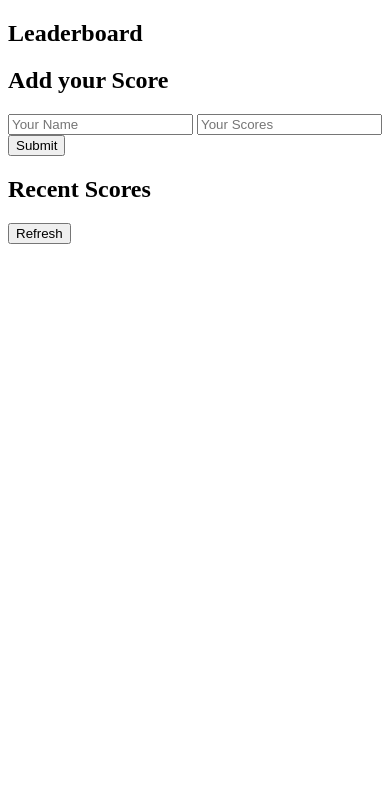
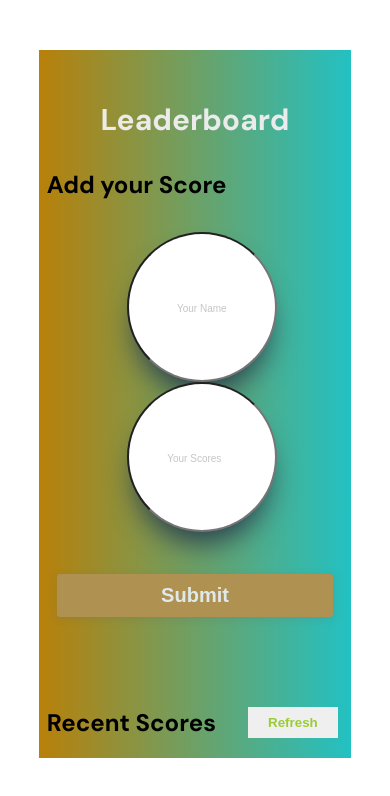
Before and after one commit to eudondian/Leaderboard, a website built with webpack: page src/index.html in a window 390 px wide. Built offline with nearby package versions, Linux system fonts and the light colour scheme.

Commit message:
Modify style.css file

```diff
--- a/src/styles/style.css
+++ b/src/styles/style.css
@@ -1,145 +1,115 @@
-/* * {
-  font-family: "Times New Roman", Times, serif;
+* {
+  padding: 0;
+  margin: 0;
   box-sizing: border-box;
-  list-style: none;
 }
 
-   */
-
-/* body {
-  background-image: url(../img/bg-img.jpg);
-} */
-
-/* header {
-    padding-left: 50px;
-    padding-top: 7px;
-}
-.wrapper {
-  display: flex;
-  justify-content: space-evenly;
-  align-items: baseline;
-  padding: 50px;
+body {
+  font-family: 'DM Sans', sans-serif;
 }
 
-#points-table {
-  display: flex;
-  flex-direction: column;
-  justify-content: center;
-  align-items: center;
-  border: 5px solid #aaa;
-  background-color: #fff;
-}
-.head {
-  display: flex;
-  flex-direction: row;
-  justify-content: center;
-  align-items: center;
-  gap: 10px;
-  padding: 20px 5px 0 5px;
+.container {
+  margin: auto 10%;
+  background: linear-gradient(90deg, #b88009 0%, #22c1c3 100%);
+  padding: 0 2%;
 }
 
-ul {
-  width: 100%;
-  padding: 15px;
-  margin: 0;
-  }
- #refresh-btn {
-  padding: 0;
-  width: 150px;
-  height: 20px;
-  background-color: #fff;
-  transition: 1s;
-  margin: 10px;
-}
- #refresh-btn:hover {
-  background-color: #ea91e4;
-  color: #fff;
-}
- .points li {
-  border-bottom: 1px solid #aaa;
-  font-weight: bold;
-  }
- li p {
-  transition: 1s;
-  transform: scale(1);
-}
- li p:hover {
-   transform: scale(1.1);
-}
-#add {
+#game-board {
   display: flex;
-  flex-direction: column;
-  justify-content: center;
-  align-items: center;
-  border: 5px solid #aaa;
-  background-color: #fff;
-  padding: 15px;
-}
-.add-input {
-  display: flex;
-  justify-content: center;
-  align-items: center;
-  flex-direction: column;
-  gap: 15px;
-}
-.input {
-  margin: 10px;
-}
- #submit-btn {
-  background-color: #fff;
-  transition: 1s;
-}
-#submit-btn:hover {
-  background-color: #ea91e4;
-  color: #fff;
-}
- */
-
-/* * {
-    margin: 0;
-    padding: 0;
-    box-sizing: border-box;
+  gap: 30%;
+  margin-top: 30px;
 }
 
 h1 {
-    margin: 50px 100px;
-    font-size: 50px;
+  text-align: center;
+  margin-top: 50px;
+  font-size: 50px;
+  font-weight: bolder;
+  color: rgb(235, 235, 235);
+  padding-top: 50px;
 }
 
-#wrapper {
-  margin-top: 100px;
+.add-scores {
   display: flex;
-  justify-content: space-around;
+  flex-direction: column;
+  gap: 2rem;
 }
 
-.recent-scores {
-  display: flex;
-  justify-content: space-between;
-  min-width: 30vh;
+#submit-btn {
+  border: none;
+  padding: 10px 5px;
+  margin: 10px;
+  border-radius: 3px;
+  color: #e0e9e9;
+  background: #af9252;
+  box-shadow: rgba(99, 99, 99, 0.2) 0 2px 8px 0;
+  font-size: 20px;
+  font-weight: bold;
+}
+
+input {
+  width: 150px;
+  height: 150px;
+  border-radius: 50%;
+  box-shadow: rgb(38, 57, 77) 0 20px 30px -10px;
 }
 
 ::placeholder {
-  color: rgb(206, 204, 204);
-  font-size: 10px
+  color: rgb(200, 196, 196);
+  font-size: 10px;
+  text-align: center;
 }
 
-.add-input {
+.title {
   display: flex;
-  flex-direction: column;
-  gap: 10px;
+  gap: 5rem;
 }
+
+.refresh {
+  border: none;
+  padding: 5px 20px;
+  color: yellowgreen;
+  font-weight: bold;
+}
+
 .scores {
-  border: 1px solid black;
+  box-shadow: rgba(0, 0, 0, 0.24) 0 3px 8px;
+  padding: 0 12px;
   margin-top: 20px;
+  width: 150%;
 }
+
 .scores li {
   list-style: none;
-  padding: 5px;
+  border-bottom: 1px solid gray;
+  padding: 5px 0;
+  color: whitesmoke;
 }
-.scores li:nth-child(even){
-  background: rgb(207, 207, 207);
+
+.scores li:nth-child(even) {
+  background-color: #af9252;
+  box-shadow: rgba(0, 0, 0, 0.06) 0 2px 4px 0 inset;
 }
-.submit-button {
-  align-self: end;
-  width: 80px;
-} */
+
+@media screen and (max-width: 798px) {
+  #game-board {
+    flex-direction: column;
+    gap: 5rem;
+  }
+
+  h1 {
+    font-size: 30px;
+  }
+
+  .scores {
+    width: 100%;
+  }
+
+  input {
+    margin-left: 80px;
+  }
+
+  .title {
+    gap: 2rem;
+  }
+}
```
